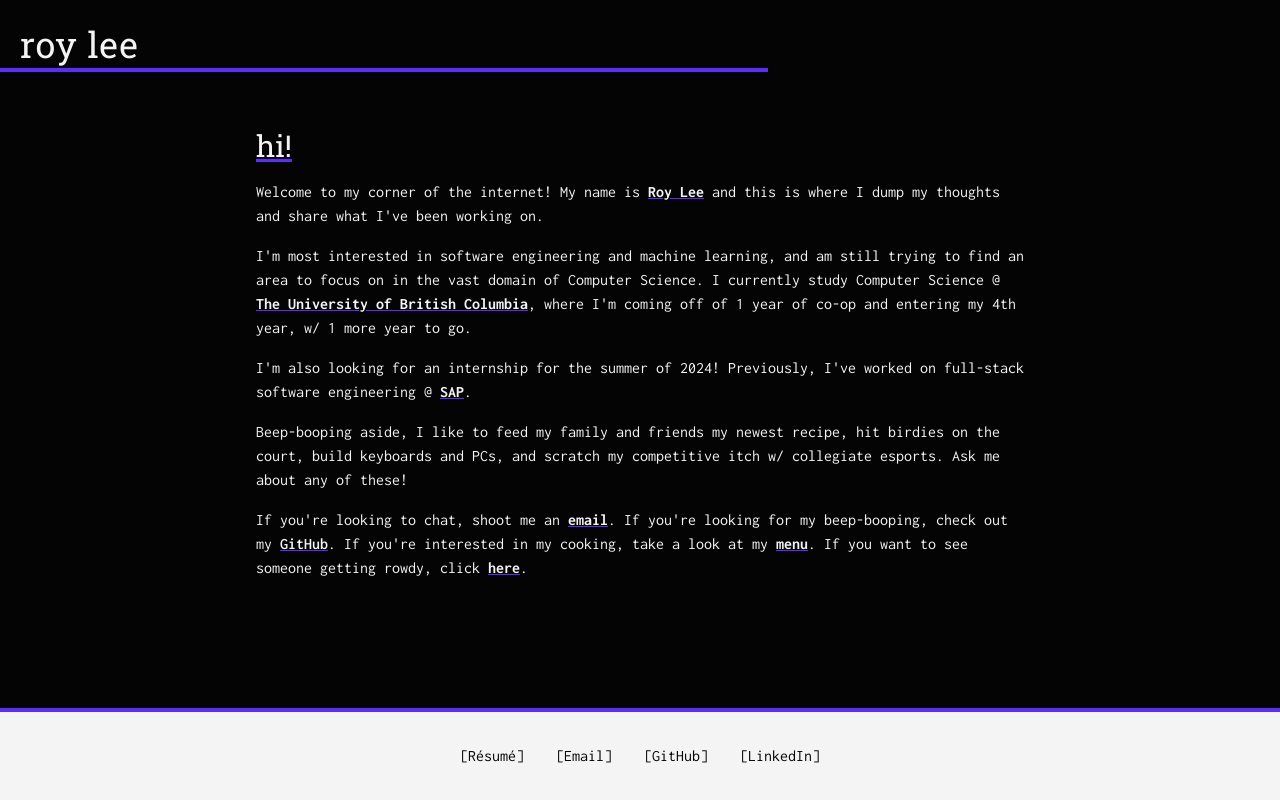
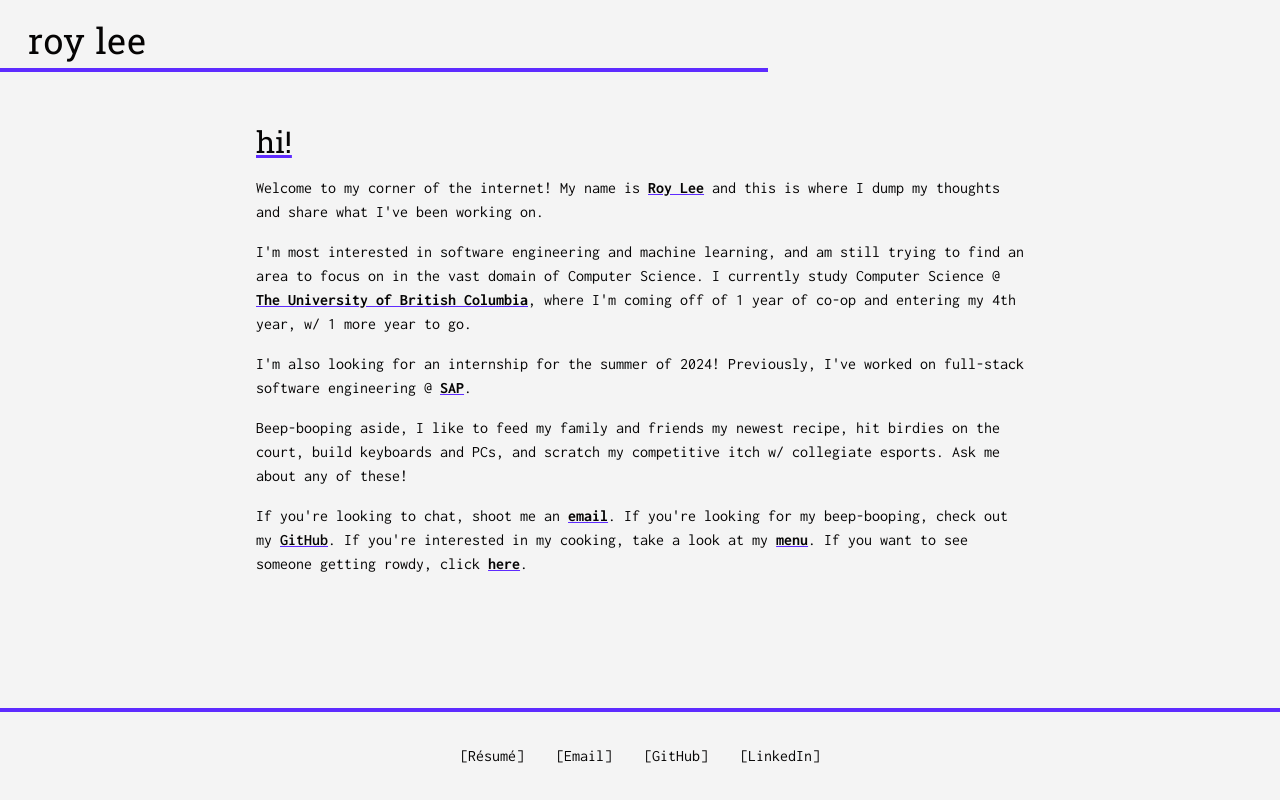
Before and after one commit to royee-lee/portfolio, a Next.js app: page / in a window 1280 px wide. Built offline with nearby package versions, Linux system fonts and the light colour scheme.

Commit message:
update styling

```diff
--- a/app/components/header.tsx
+++ b/app/components/header.tsx
@@ -2,11 +2,11 @@ import './../globals.css';
 
 export default function Header() {
   return (
-    <header className="ml-5">
-      <h2 className="font-roboto_slab font-normal text-4xl tracking-wide mt-6">
+    <header className="ml-7">
+      <h2 className="font-roboto_slab font-normal text-4xl tracking-wide mt-5">
         <a href="">roy lee</a>
       </h2>
-      <div className="underline absolute bg-accent h-1 w-3/5 mt-1 left-0"></div>
+      <div className="underline absolute bg-accent h-1 w-3/5 mt-2 left-0"></div>
     </header>
   );
 }
--- a/app/components/splash.tsx
+++ b/app/components/splash.tsx
@@ -6,7 +6,7 @@ export default function Splash() {
     <div>
       <div id="transition-1">
         <div id="transition-icon">
-          <h1 className="font-roboto_slab text-5xl underline decoration-accent">hi!</h1>
+          <h1 className="font-roboto_slab text-6xl underline decoration-accent">hi!</h1>
         </div>
       </div>
       <div id="transition-2"></div>
--- a/app/globals.css
+++ b/app/globals.css
@@ -40,7 +40,7 @@
   width: 100%;
   height: 110%;
   display: block;
-  background: theme('colors.black2');
+  background: theme('colors.white');
   text-align: center;
   animation: 1s cubic-bezier(0.73, 0.03, 0.87, 0.7) 1s 1 slideUp;
   animation-fill-mode: forwards;
--- a/app/layout.tsx
+++ b/app/layout.tsx
@@ -26,7 +26,7 @@ export const metadata: Metadata = {
 export default function RootLayout({ children }: { children: React.ReactNode }) {
   return (
     <html lang="en" className={`${roboto_slab.variable} ${inconsolata.variable}`}>
-      <body className="bg-black2 text-white">
+      <body className="bg-white text-black2">
         <main>
           <Splash />
           <Header />
```
